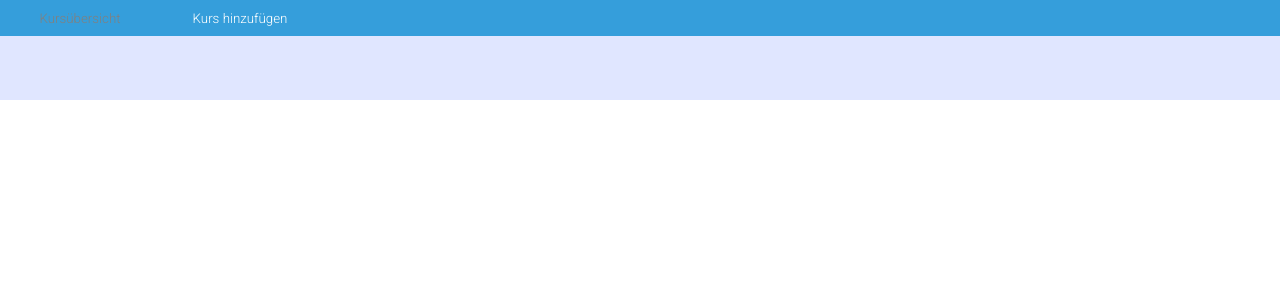
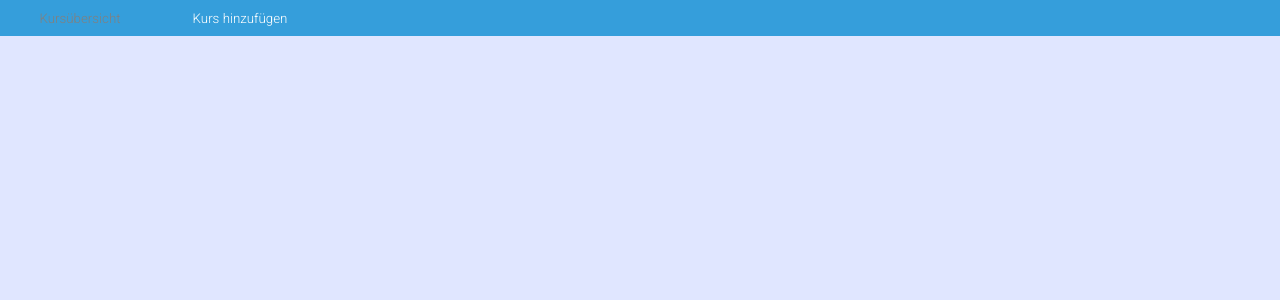
Before and after one commit to gitRozach/Tech-Shop, a React (Create React App) app: page / in a window 1280 px wide. Shown: the top 300 px of the page. Built offline with nearby package versions, Linux system fonts and the light colour scheme.

Commit message:
delete via random id

```diff
--- a/src/components/App.tsx
+++ b/src/components/App.tsx
@@ -18,8 +18,9 @@ const App = () => {
     tagsInput,
     CourseManager,
   ] = CourseManagerPage({
-    children: storedCards.map((item) => (
+    children: storedCards.map((item, index) => (
       <CourseCard
+        cardId={item.cardId}
         title={item.title}
         description={item.description}
         difficulty={item.difficulty}
@@ -30,6 +31,7 @@ const App = () => {
     onCreateHandler: () => {
       setFormShowing(false);
       addNewCard({
+        cardId: Date.now().toString(),
         description: descriptionInput.toString(),
         difficulty: levelInput.toString() as COURSEDIFFICULTY,
         price: parseInt(priceInput.toString()),
@@ -51,12 +53,12 @@ const App = () => {
     return true;
   };
 
-  const deleteCard = (title: string): boolean => {
+  const deleteCard = (cardId: string): boolean => {
     const ITEMNOTFOUNDINDEXVAL = -1;
     let deleteIndex: number = ITEMNOTFOUNDINDEXVAL;
 
     storedCards.forEach((item, currentIndex) => {
-      if (item.title === title) {
+      if (item.cardId === cardId) {
         deleteIndex = currentIndex;
       }
     });
@@ -109,16 +111,14 @@ const App = () => {
         <CourseOverviewPage
           children={storedCards.map((item, index) => (
             <CourseCard
-              key={`card-${index}`}
+              cardId={`card-${index}`}
+              key={item.cardId}
               title={item.title}
               description={item.description}
               difficulty={item.difficulty}
               price={item.price}
               tags={item.tags}
-              onDeleteHandler={() => {
-                console.log("xd");
-                deleteCard(item.title ?? "");
-              }}
+              onDeleteHandler={() => deleteCard(item.cardId ?? "")}
             />
           ))}
         />
--- a/src/components/CourseCard.tsx
+++ b/src/components/CourseCard.tsx
@@ -10,6 +10,7 @@ export enum COURSEDIFFICULTY {
 }
 
 export type ICourseCardProps = {
+  cardId: string;
   title?: string;
   price?: number; // Currency wird hier ausgelassen und von Euro ausgegangen (Bad practice)
   difficulty?: COURSEDIFFICULTY;
@@ -33,22 +34,22 @@ export const CourseCard = (props: ICourseCardProps) => {
   // Verwendung von Hardcode-Werten, Bad Practice aber wird zur Demonstration einfach gehalten
   return (
     <div className={styles.courseCardWrapper}>
-      <div className={styles.courseCardTitle}>{title ?? "UNKNOWN TITLE"}</div>
+      <div className={styles.courseCardTitle}>{title || "UNKNOWN TITLE"}</div>
       <div className={styles.courseCardPrice}>
         {`${price ? `${price} €` : "UNKNOWN PRICE"}`}
       </div>
       <div className={styles.courseCardDifficulty}>
-        {`${difficulty ? `Level: ${difficulty}` : "UNKNOWN PRICE"}`}
+        {`${difficulty ? `Level: ${difficulty}` : "UNKNOWN DIFFICULTY"}`}
       </div>
       <div className={styles.courseCardDescription}>
-        {description ?? "UNKNOWN DESCRIPTION"}
+        {description || "UNKNOWN DESCRIPTION"}
       </div>
       <ul className={styles.courseCardTags}>
         {tags?.map((item, index) => (
           <li key={`courseCard${index}`} className={styles.tagItem}>
             {item}
           </li>
-        )) ?? "UNKNOWN TAGS"}
+        )) || "UNKNOWN TAGS"}
       </ul>
       <div className={styles.courseCardActions}>
         <Button title="Jetzt bestellen" onClick={onOrderHandler} />
--- a/src/components/ResponsiveCardLayout.tsx
+++ b/src/components/ResponsiveCardLayout.tsx
@@ -1,7 +1,10 @@
 import React from "react";
 import styles from "./styles/ResponsiveCardLayout.module.scss";
 
-export type IResponsiveCardLayoutProps = { children?: React.ReactNode };
+export type IResponsiveCardLayoutProps = {
+  children?: React.ReactNode;
+  className?: string;
+};
 
 export const ResponsiveCardLayout = (props: IResponsiveCardLayoutProps) => {
   const { children } = props;
--- a/src/components/styles/CourseCard.module.scss
+++ b/src/components/styles/CourseCard.module.scss
@@ -17,19 +17,23 @@
   .courseCardTitle {
     padding: 1rem 1rem 0rem 1rem;
     font-weight: 900;
+    min-height: 1rem;
   }
 
   .courseCardPrice {
     padding: 0rem 1rem;
     font-weight: 500;
+    min-height: 1rem;
   }
 
   .courseCardDifficulty {
     padding: 0.75rem 1rem 0rem 1rem;
+    min-height: 1rem;
   }
 
   .courseCardDescription {
     padding: 0.75rem 1rem;
+    min-height: 1rem;
   }
 
   .courseCardTags {
--- a/src/components/styles/ResponsiveCardLayout.module.scss
+++ b/src/components/styles/ResponsiveCardLayout.module.scss
@@ -9,8 +9,8 @@
   gap: 5px;
   row-gap: 1rem;
   background: rgb(224, 230, 255);
-  width: auto;
-  height: auto;
+  width: 100%;
+  overflow-y: scroll;
 }
 
 // Desktop devices (currently with no extra support for high res screens!)
--- a/src/index.css
+++ b/src/index.css
@@ -1,3 +1,17 @@
+*{
+  padding: 0;
+  margin: 0;
+  overflow: hidden;
+}
+
+html {
+  height: 100%;
+}
+
+body {
+  min-height: 100vh;
+}
+
 body {
   margin: 0;
   font-family: -apple-system, BlinkMacSystemFont, 'Segoe UI', 'Roboto', 'Oxygen',
--- a/src/views/CourseOverviewPage.tsx
+++ b/src/views/CourseOverviewPage.tsx
@@ -1,4 +1,5 @@
 import { ResponsiveCardLayout } from "../components/ResponsiveCardLayout";
+import styles from "./styles/CourseOverviewPage.module.scss";
 
 export type ICourseOverviewPageProps = {
   children?: React.ReactNode;
@@ -7,5 +8,9 @@ export type ICourseOverviewPageProps = {
 export const CourseOverviewPage = (props: ICourseOverviewPageProps) => {
   const { children } = props;
 
-  return <ResponsiveCardLayout>{children}</ResponsiveCardLayout>;
+  return (
+    <div className={styles.overviewPageWrapper}>
+      <ResponsiveCardLayout>{children}</ResponsiveCardLayout>
+    </div>
+  );
 };
--- /dev/null
+++ b/src/views/styles/CourseOverviewPage.module.scss
@@ -0,0 +1,5 @@
+.overviewPageWrapper {
+    display: flex;
+    width: 100%;
+    height: 100%;
+}
```
